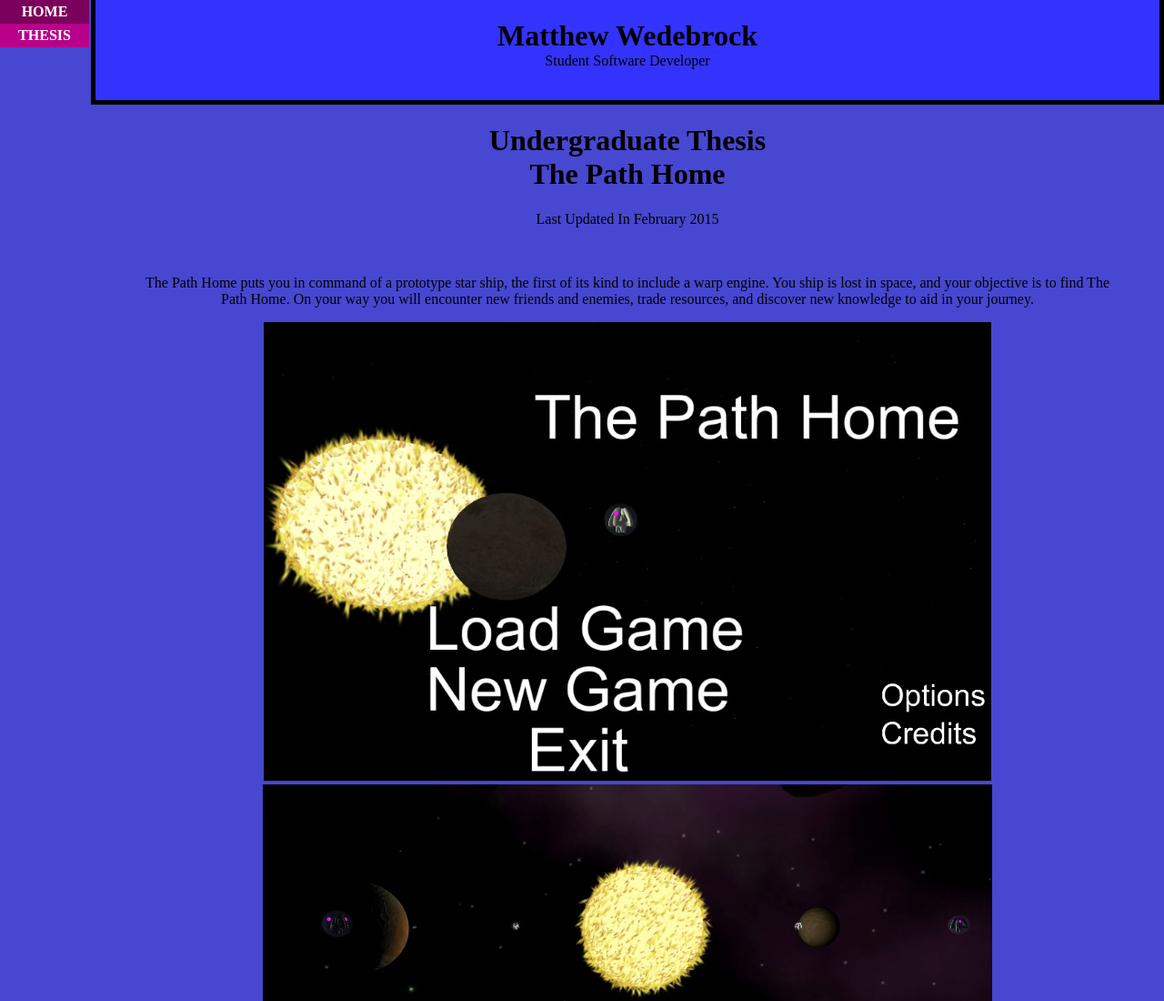
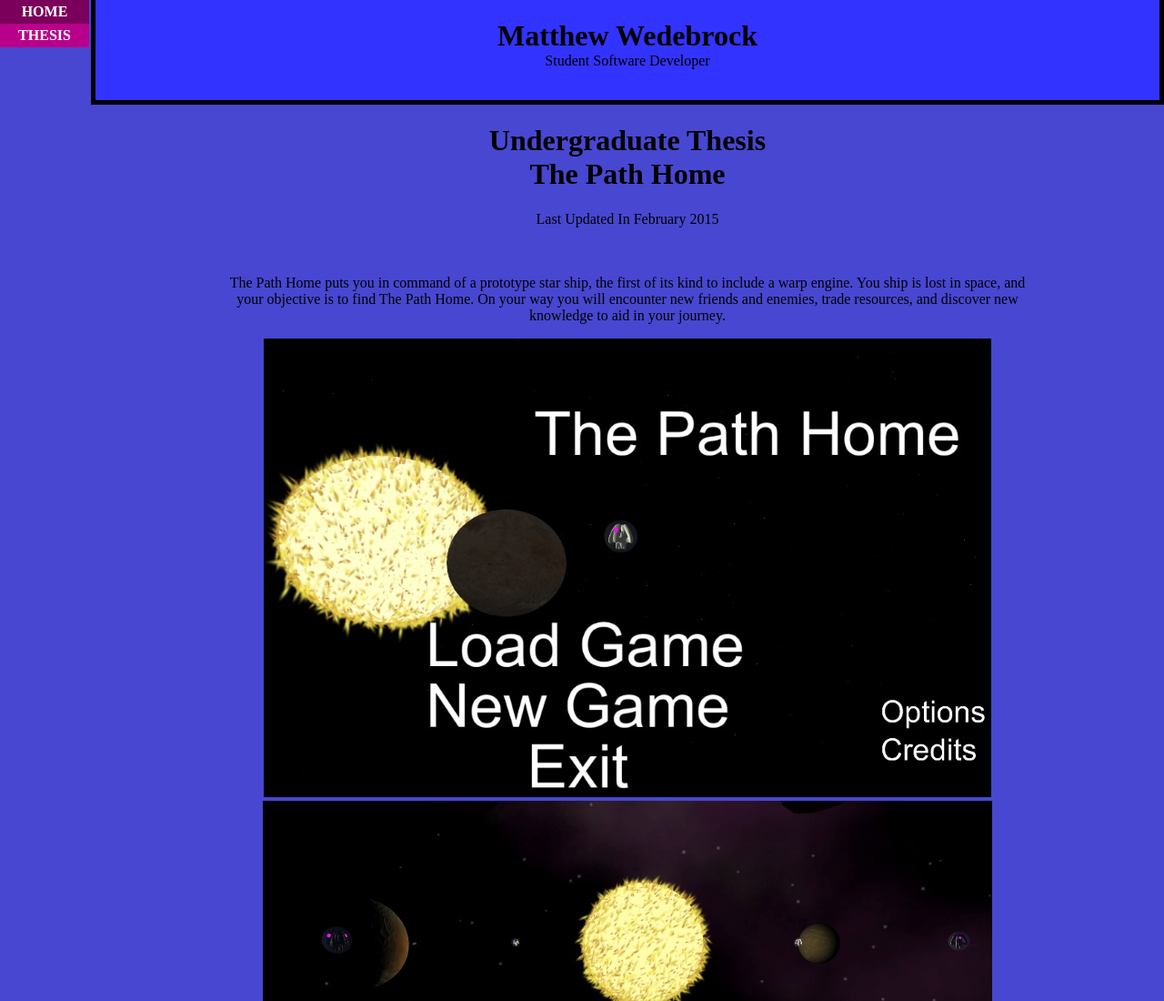
Before and after one commit to MatthewWedebrock/matthewwedebrock.github.io, a plain HTML site: page thesis.html in a window 1280 px wide. Shown: the top 1100 px of the page at 91% size. Drawn offline with Linux system fonts and the light colour scheme.

Commit message:
Adjusted text margins.

```diff
--- a/mystyle.css
+++ b/mystyle.css
@@ -22,7 +22,7 @@ body
 .main
 {
     position: absolute;
-    left:160px; top:115px; right:60px; bottom:10px;
+    left:130px; top:115px; right:30px; bottom:10px;
 	height:100%;
 	background:#4747D1;
 }
--- a/thesis.html
+++ b/thesis.html
@@ -19,9 +19,9 @@
 		<h1><center>Undergraduate Thesis<br>The Path Home</center></h1>
 		<p><center>Last Updated In February 2015<br><br><br></center></p>
 
-		<p><center>The Path Home puts you in command of a prototype star ship, the first of its kind to include a warp engine. You ship is lost in space, and your objective is to find The Path Home. On your way you will encounter new friends and enemies, trade resources, and discover new knowledge to aid in your journey.</center></p>
+		<center><p style="width: 80%">The Path Home puts you in command of a prototype star ship, the first of its kind to include a warp engine. You ship is lost in space, and your objective is to find The Path Home. On your way you will encounter new friends and enemies, trade resources, and discover new knowledge to aid in your journey.</p></center>
 
-		<center><img src="Thesis1.jpg"></center>
+		<center><img src="Thesis1.jpg" style="max-width: 100%;"></center>
 
 
 		<center><img src="Thesis2.jpg"></center>
```
